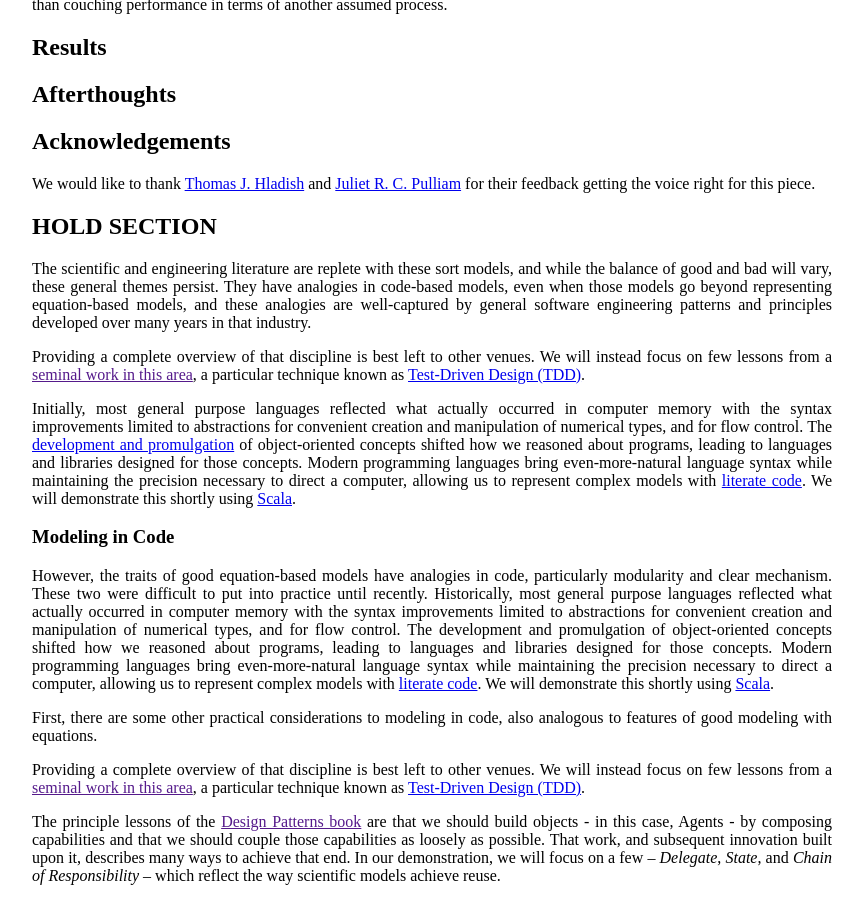
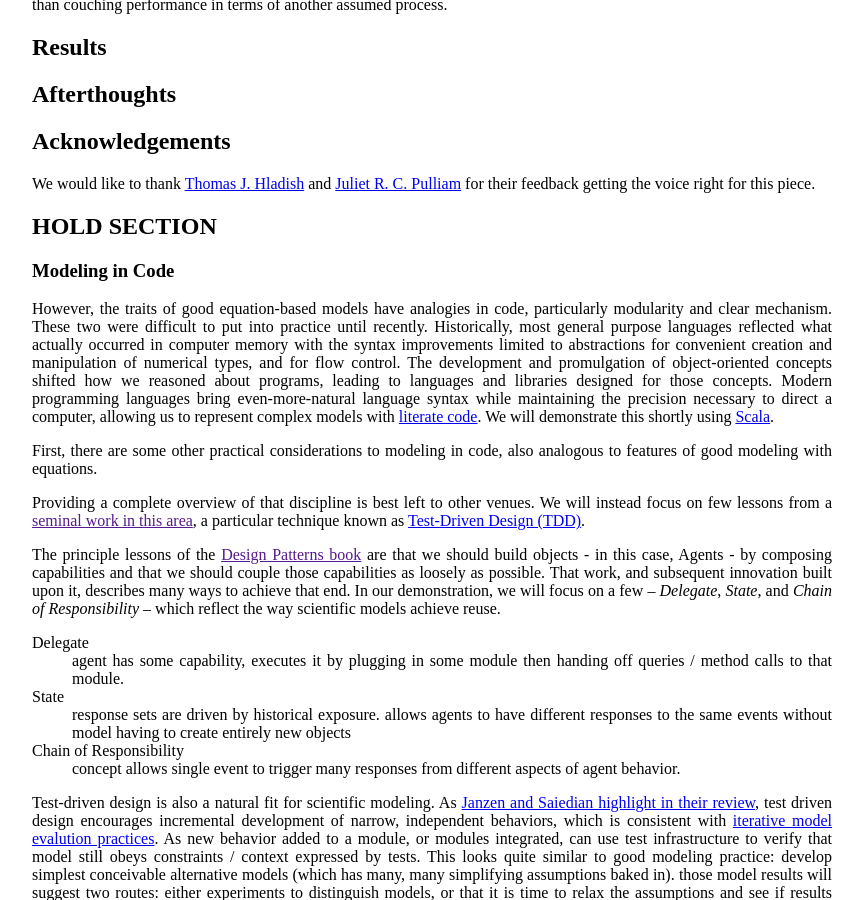
Before and after one commit to pearsonca/scala-commsim, a Jekyll site: the page built from index.md, in a window 1280 px wide and 900 px high, scrolled down 9117 px. Shown: the whole window, without its empty margins (208-1071 px from the left). Built offline with Jekyll 4.4.1, drawn with Linux system fonts in a browser that asks for light colours; formulas are drawn with MathJax 3.

Commit message:
correcting code slice
+ removing more cruft from hold

```diff
--- a/index.md
+++ b/index.md
@@ -698,27 +698,6 @@
 
 ## HOLD SECTION
 
-The scientific and engineering literature are replete with these sort models,
-and while the balance of good and bad will vary, these general themes persist.
-They have analogies in code-based models, even when those models go beyond
-representing equation-based models, and these analogies are well-captured by
-general software engineering patterns and principles developed over many years
-in that industry.
-
-Providing a complete overview of that discipline is best left to other venues.
-We will instead focus on few lessons from a [seminal work in this area][gofbook],
-a particular technique known as [Test-Driven Design (TDD)][janzen2005test].
-
-Initially, most general purpose languages reflected
-what actually occurred in computer memory with the syntax improvements limited to
-abstractions for convenient creation and manipulation of numerical types, and
-for flow control.  The [development and promulgation][dahl1966simula] of object-oriented concepts
-shifted how we reasoned about programs, leading to languages and libraries
-designed for those concepts.  Modern programming languages bring even-more-natural
-language syntax while maintaining the precision necessary to direct a computer,
-allowing us to represent complex models with [literate code][knuth1984literate].
-We will demonstrate this shortly using [Scala](http://www.scala-lang.org/).
-
 ###Modeling in Code
 
 However, the traits of good equation-based models have analogies in code,
```
Also changed, not shown: other parts of index.md (+1 -1 lines).
